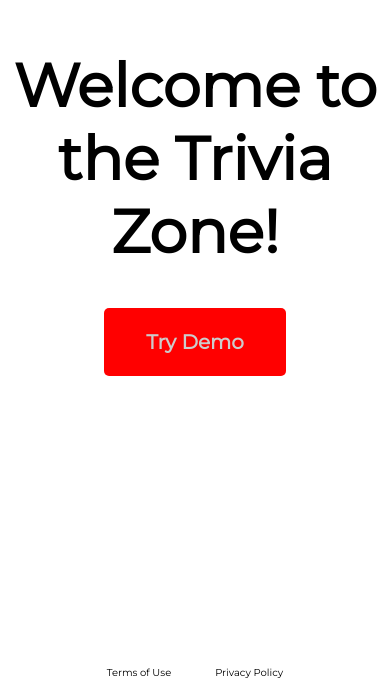
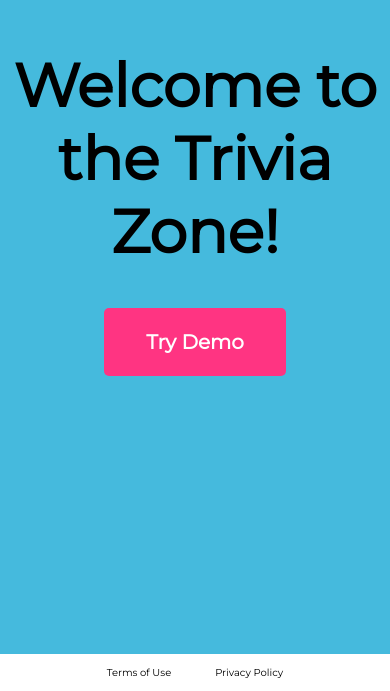
Before and after one commit to tdepasquale/Trivia-Zone, a Next.js app: page / in a window 390 px wide. Shown: the part 190-881 px from the top of the page. Built offline with nearby package versions, Linux system fonts and the light colour scheme.

Commit message:
Fixed mobile styling.

```diff
--- a/pages/index.tsx
+++ b/pages/index.tsx
@@ -9,6 +9,7 @@ const HeroContainer = styled.div`
   justify-content: center;
   align-items: center;
   text-align: center;
+  background-color: var(--color-blue);
 `;
 
 const Heading = styled.h1`
@@ -18,17 +19,15 @@ const Heading = styled.h1`
 const DemoButton = styled.a`
   padding: 1em 2em;
   margin: 4rem;
-  background-color: red;
-  color: #ccc;
+  background-color: var(--color-pink);
+  color: white;
   font-size: 2rem;
   font-weight: 700;
   border-radius: 5px;
-  cursor: pointer;
-  transition: color 0.5s ease-out, background-color 0.5s ease-out;
+  transition: filter 0.2s ease-out;
 
   &:hover {
-    color: red;
-    background-color: #ccc;
+    filter: brightness(1.2);
   }
 `;
 
```
Also changed, not shown: pages/demo.tsx (+16 -1 lines).
